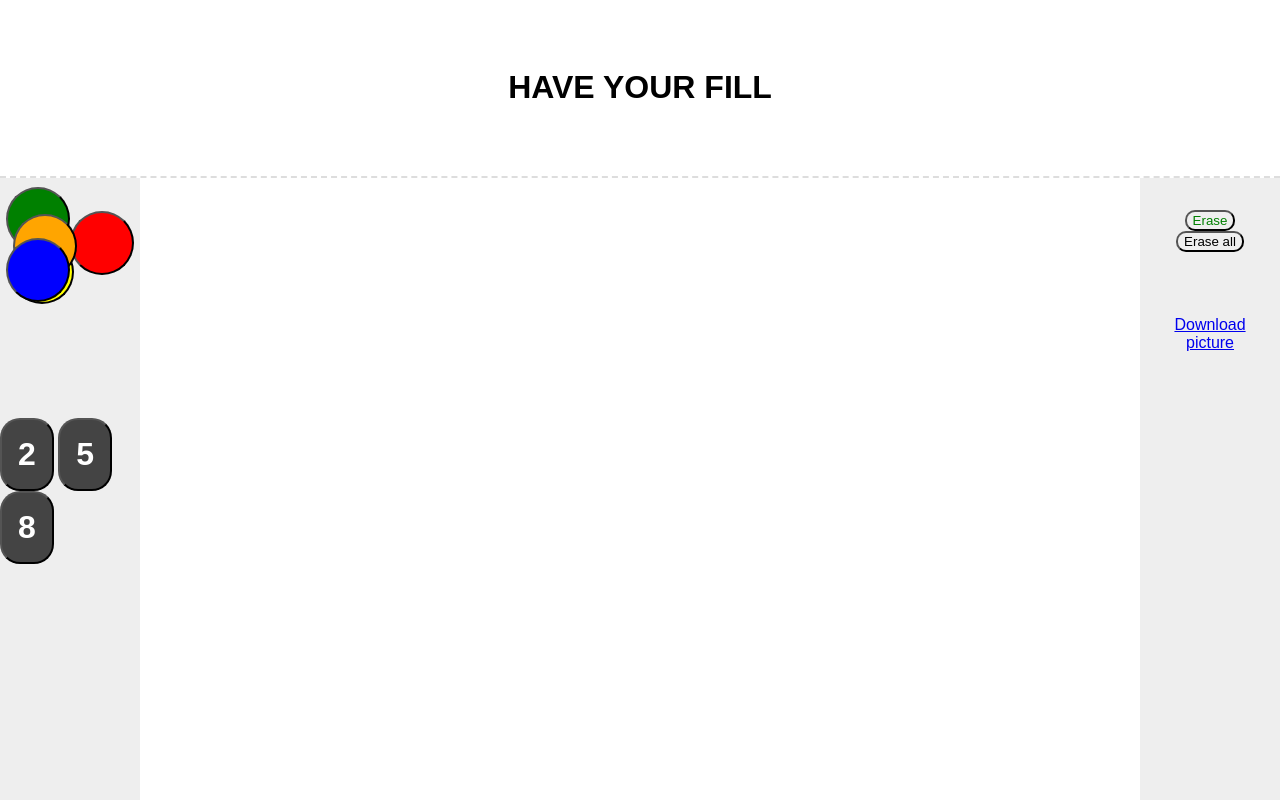
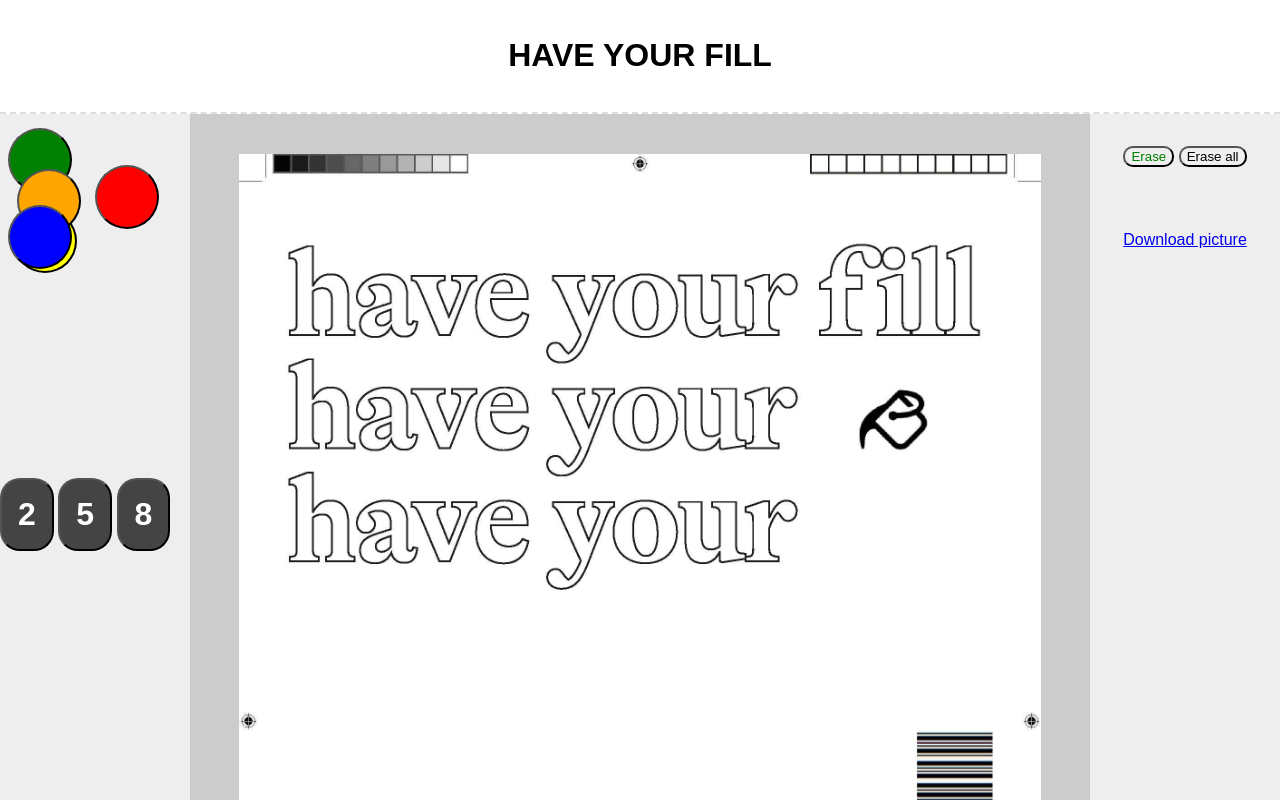
Before and after one commit to rw123456789/open_sauce_have_your_fill, a plain HTML site: page have your fill/dashboard.html in a window 1280 px wide. Shown: the top 800 px of the page. Drawn offline with nearby package versions, Linux system fonts and the light colour scheme.

Commit message:
Even better

```diff
--- a/have your fill/dashboard.html
+++ b/have your fill/dashboard.html
@@ -28,7 +28,7 @@
       </div>
     </div>
     <div class="column canvas">
-      <canvas id="canvas" width="1000" height="1000"></canvas>
+      <canvas id="canvas" width="802" height="1134"></canvas>
     </div>
     <div class="column actions">
       <div class="set">
@@ -48,6 +48,7 @@
         <div style="position:absolute;top:20%;left:8%;width:70px;height:70px;border-radius:40px;background:brown;" id="brown" onclick="color(this)"></div>
         <div style="position:absolute;top:46%;left:5%;width:70px;height:70px;border-radius:40px;background:grey;" id="grey" onclick="color(this)"></div>
       -->
+  <img class="canvasBackgroundImage" id="canvas-1" src="images/coverpage.jpg" />
   <script src="https://code.jquery.com/jquery-3.5.1.min.js"
     integrity="sha256-9/aliU8dGd2tb6OSsuzixeV4y/faTqgFtohetphbbj0=" crossorigin="anonymous"></script>
   <script src="scripts/app.js" type="text/javascript"></script>
--- a/have your fill/scripts/app.js
+++ b/have your fill/scripts/app.js
@@ -4,6 +4,7 @@ var setupCanvas = function (canvas) {
   var dpr = window.devicePixelRatio || 1;
   // Get the size of the canvas in CSS pixels.
   var rect = canvas.getBoundingClientRect();
+  console.log(rect)
   // Give the canvas pixel dimensions of their CSS
   // size * the device pixel ratio.
   canvas.width = rect.width * dpr;
@@ -15,6 +16,11 @@ var setupCanvas = function (canvas) {
   ctx.strokeStyle = 'black';
   ctx.lineWidth = 2;
   return ctx;
+}
+
+var setCanvasBackground = function (id) {
+  var image = document.getElementById(id)
+  ctx.drawImage(image, 0, 0, canvas.width, canvas.height)
 }
 
 var canvas = document.getElementById('canvas')
@@ -43,6 +49,7 @@ $('#bt-clear-all').on('click', function () {
   var message = confirm("Are you sure?");
   if (message) {
     ctx.clearRect(0, 0, canvas.width, canvas.height);
+    setCanvasBackground('canvas-1')
     toolkit({
       tool: 'draw',
       color: 'black',
@@ -109,5 +116,5 @@ var toolkit = function({ tool, color, lineWidth } = { tool: 'draw', color: 'blac
 }
 
 $(document).ready(function() {
-
+  setCanvasBackground('canvas-1')
 })
--- a/have your fill/stylesheets/app.css
+++ b/have your fill/stylesheets/app.css
@@ -2,11 +2,13 @@ body {
   margin: 0;
   padding: 0;
   font-family: sans-serif;
+  background-color: #eee;
 }
 
 header {
-  padding: 3rem 0;
+  padding: 1rem 0;
   text-align: center;
+  background: #fff;
   border-bottom: 2px dashed #ddd;
 }
 
@@ -20,20 +22,20 @@ header {
 
   .grid .column {
     flex: 1;
-    background-color: #eee;
   }
 
   .grid .column.canvas {
-    width: 1000px;
-    height: 90vh;
-    flex: 0 0 1000px;
-    background-color: #ddd;
+    flex: 0 0 900px;
+    display: flex;
+    align-items: center;
+    justify-content: center;
+    background-color: #ccc;
+    padding: 2.5rem 0;
   }
 
     .column.canvas canvas {
       background: white;
-      width: 100%;
-      height: 100%;
+      width: 802px;
       cursor: crosshair;
     }
 
@@ -62,7 +64,6 @@ header {
 
 .toolkit {
   width: 100%;
-  height: 100vh;
 }
 
   .toolkit .palette {
@@ -96,3 +97,7 @@ header {
       font-size: 2em;
       font-weight: bold;
     }
+
+.canvasBackgroundImage {
+  display: none;
+}
```
